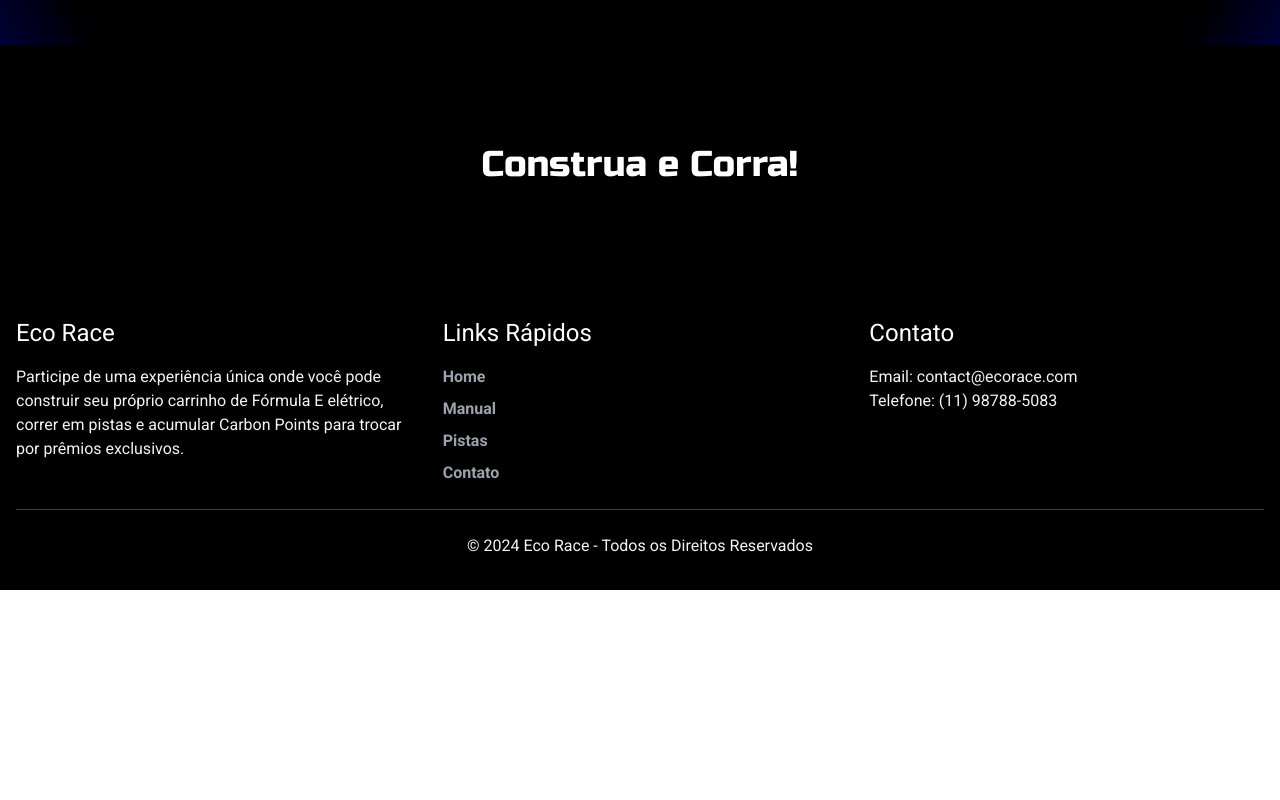
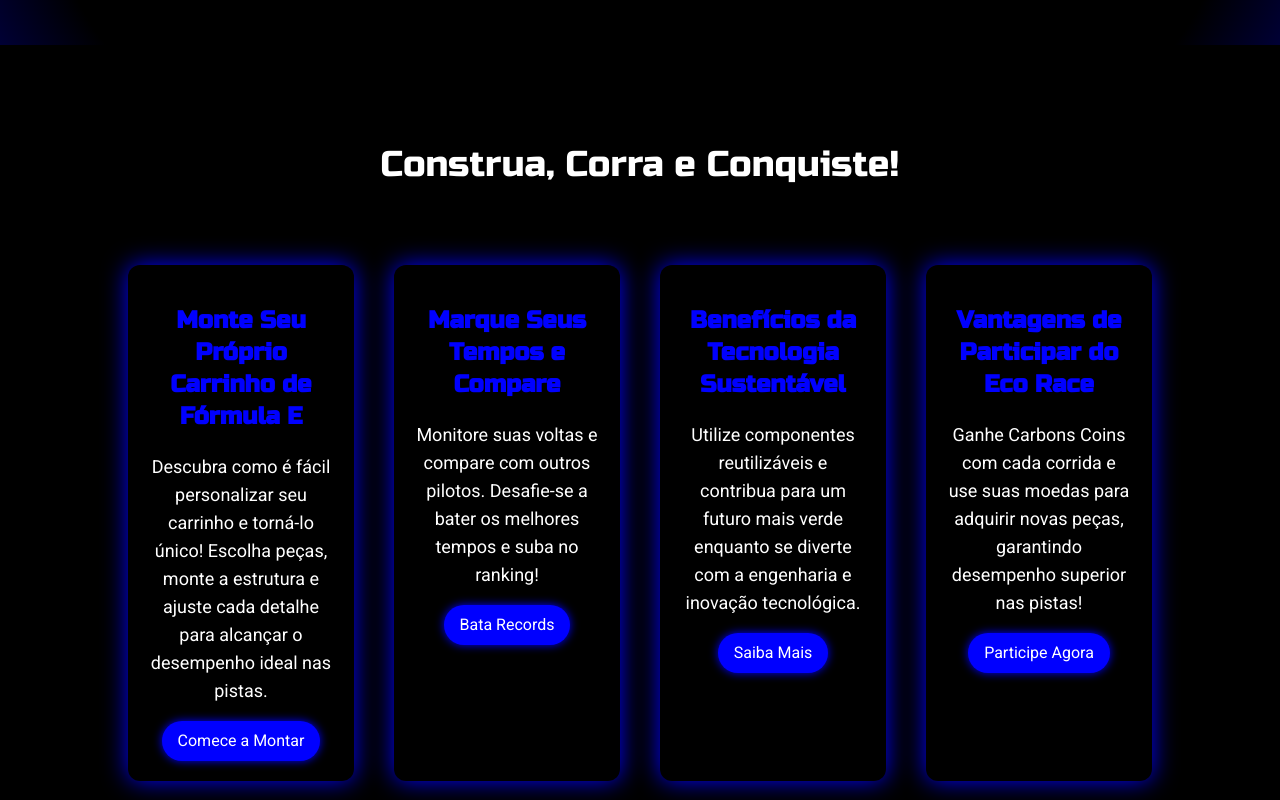
Before and after one commit to lorransantosdev/EcoRace-react, a React (Vite) app: page / in a window 1280 px wide. Shown: the part 1440-2240 px from the top of the page. Before the commit the page ends 2030 px from the top, so only its background shows below. Built offline with nearby package versions, Linux system fonts and the light colour scheme.

Commit message:
Section das vantagens da eco race feita

```diff
--- /dev/null
+++ b/src/components/BuildCard.jsx
@@ -0,0 +1,24 @@
+import { useNavigate } from "react-router-dom"
+
+export default function BuildCard({ advantagen }){
+
+    const navigate = useNavigate()
+
+    return(
+        <>
+        {
+            advantagen.map(advantagens => (
+                <div className="bg-white bg-opacity-0 rounded-xl p-5 flex flex-col items-center text-center shadow-[0_0_25px_#0000ff] backdrop-blur-lg">
+                    <h3 className="text-primary-color font-russo font-semibold md:text-2xl text-xl lg:py-5 md:py-4 sm:py-3 py-2">{advantagens.title}</h3>
+                    <p className="text-white font-roboto sm:text-lg text-sm mb-4">
+                    {advantagens.text}
+                    </p>
+                    <button onClick={() => navigate(advantagens.link)} className="bg-[#0000ff] font-roboto text-white px-4 py-2 rounded-full hover:bg-opacity-80 transition shadow-[0_0_10px_#0000ff]">
+                    {advantagens.textButton}
+                    </button>
+                </div>
+            ))
+        }
+        </>
+    )
+}
--- a/src/components/ConteudoPrincipal.jsx
+++ b/src/components/ConteudoPrincipal.jsx
@@ -1,4 +1,5 @@
 import Banner from "./Banner";
+import BuildCard from "./BuildCard";
 import ButtonPlay from "./ButtonPlay";
 import Description from "./Description";
 import LogoImagens from "./LogoImages";
@@ -6,7 +7,7 @@
 import Subtitle from "./Subtitle";
 import Title from "./Title";
 
-export default function ConteudoPrincipal({ logos, textButton, sectionStyle, title, text, description }){
+export default function ConteudoPrincipal({ logos, textButton, sectionStyle, title, text, description, advantagens }){
 
     const titleHome = [
         "text-white font-russo text-center sm:text-4xl text-2xl sm:pb-5 pb-3",
@@ -39,7 +40,7 @@
 
     const textsSubtitle = [
         'Carros Sustentáveis',
-        'Construa e Corra!'
+        'Construa, Corra e Conquiste!'
     ];
 
     const textAndStyleDescription = [
@@ -67,6 +68,33 @@
         style: ""
         }
     ];
+
+    const advantagensBuild = [
+        {
+        title: 'Monte Seu Próprio Carrinho de Fórmula E',
+        text: 'Descubra como é fácil personalizar seu carrinho e torná-lo único! Escolha peças, monte a estrutura e ajuste cada detalhe para alcançar o desempenho ideal nas pistas.',
+        link: '/manual',
+        textButton: 'Comece a Montar'
+        },
+        {
+        title: 'Marque Seus Tempos e Compare',
+        text: 'Monitore suas voltas e compare com outros pilotos. Desafie-se a bater os melhores tempos e suba no ranking!',
+        link: '/login',
+        textButton: 'Bata Records'
+        },
+        {
+        title: 'Benefícios da Tecnologia Sustentável',
+        text: 'Utilize componentes reutilizáveis e contribua para um futuro mais verde enquanto se diverte com a engenharia e inovação tecnológica.',
+        link: '/',
+        textButton: 'Saiba Mais'
+        },
+        {
+        title: 'Vantagens de Participar do Eco Race',
+        text: 'Ganhe Carbons Coins com cada corrida e use suas moedas para adquirir novas peças, garantindo desempenho superior nas pistas!',
+        link: '/login',
+        textButton: 'Participe Agora'
+        },
+    ]
 
     return(
         <>
@@ -96,10 +124,9 @@
                 <div className="w-full text-center">
                     <Subtitle text={textsSubtitle[1]}/>
                 </div>
-            </Sections>
-
-            <Sections>
-
+                <div className="grid grid-cols-1 sm:grid-cols-2 lg:grid-cols-4 gap-10 sm:gap-10 py-10">
+                    <BuildCard advantagen={advantagensBuild}/>
+                </div>
             </Sections>
         </>
     )
```
